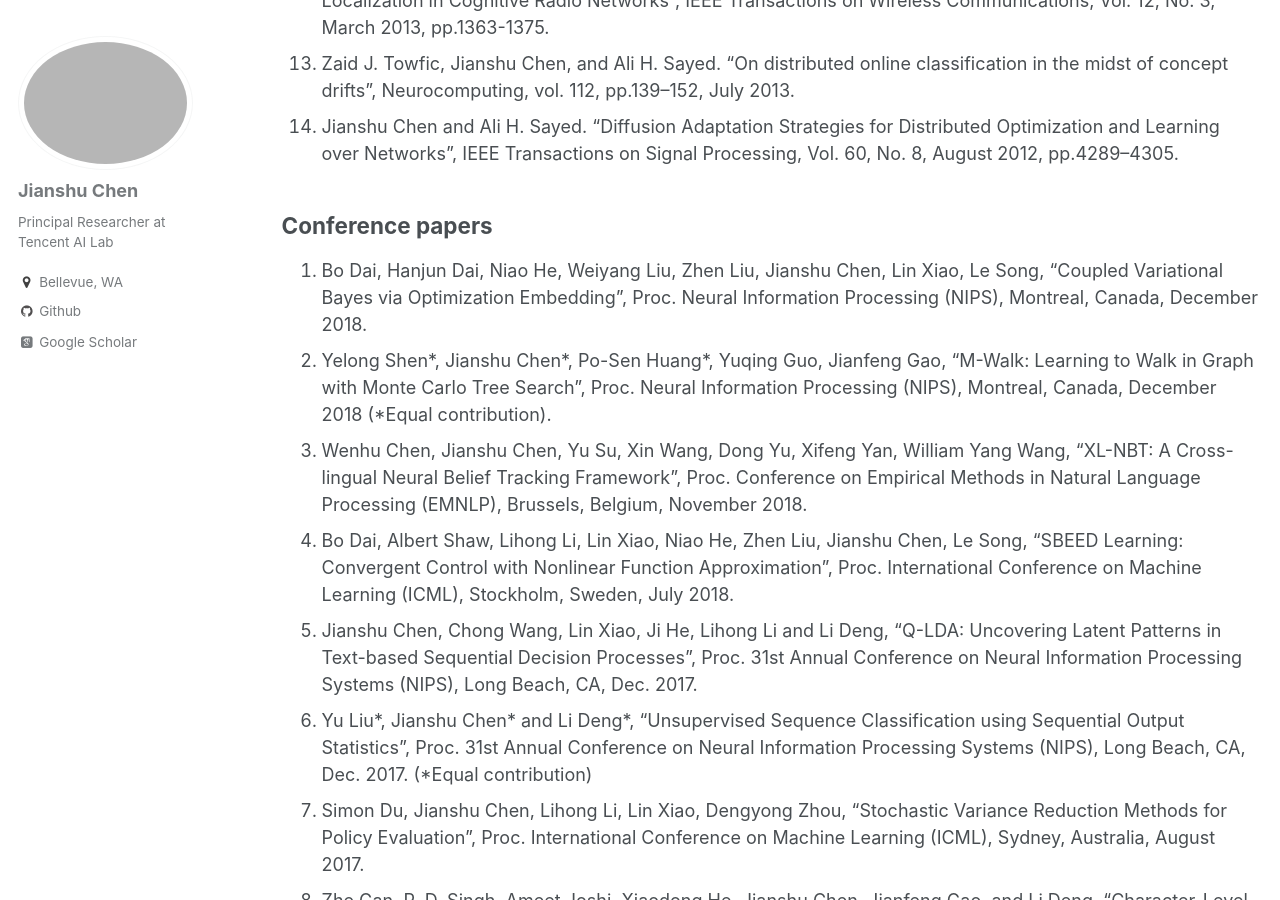
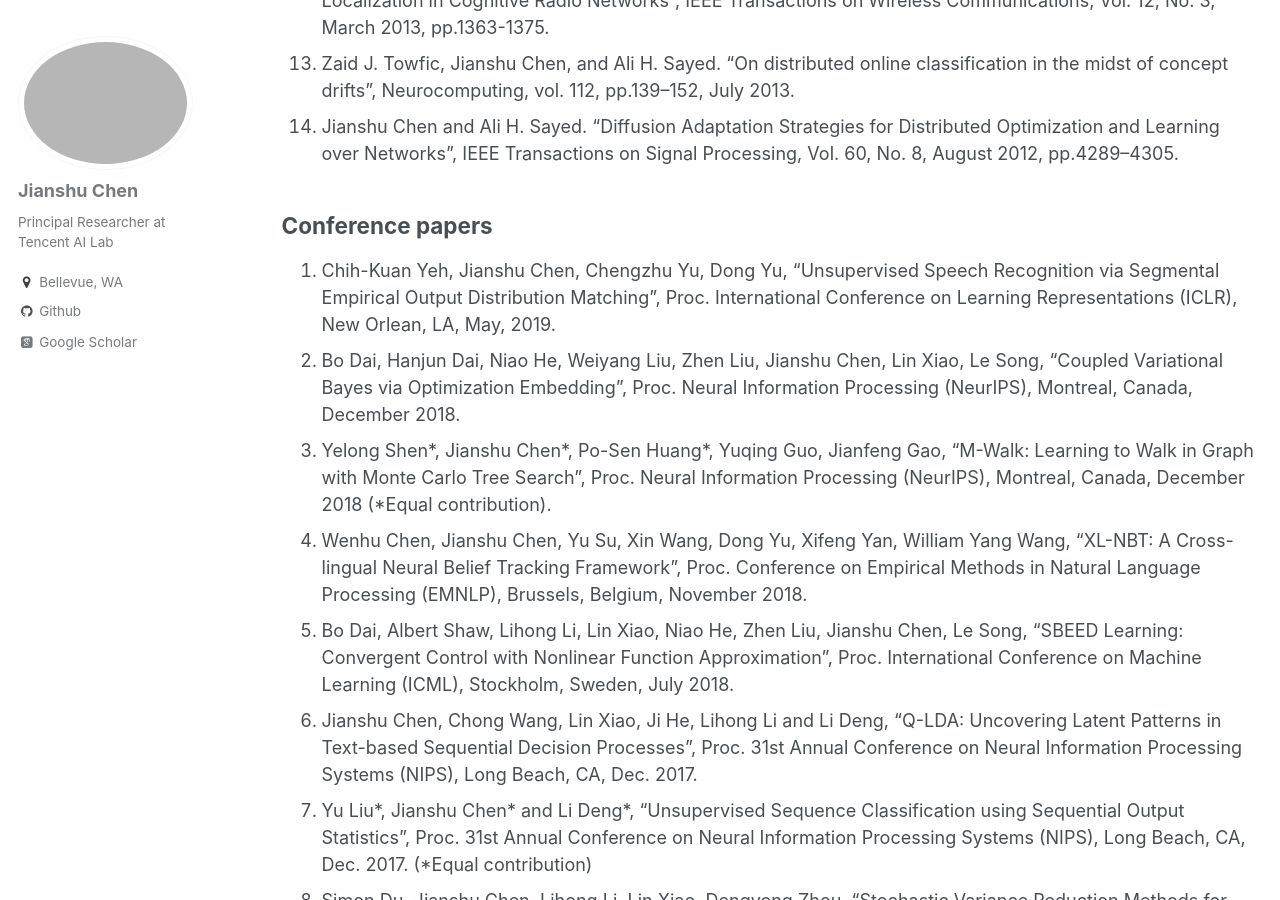
Before and after one commit to chenjianshu/chenjianshu.github.io, a Jekyll site: the page built from _pages/publications.md, in a window 1280 px wide and 900 px high, scrolled down 1104 px. Built offline with Jekyll 4.4.1, drawn with Linux system fonts in a browser that asks for light colours; some web fonts are replaced.

Commit message:
Add ICLR2019 paper in publication

```diff
--- a/_pages/publications.md
+++ b/_pages/publications.md
@@ -22,9 +22,10 @@ author_profile: true
 1. Jianshu Chen and Ali H. Sayed. “Diffusion Adaptation Strategies for Distributed Optimization and Learning over Networks”, IEEE Transactions on Signal Processing, Vol. 60, No. 8, August 2012, pp.4289–4305.
 
 ## Conference papers ##
-1. Bo Dai, Hanjun Dai, Niao He, Weiyang Liu, Zhen Liu, Jianshu Chen, Lin Xiao, Le Song, “Coupled Variational Bayes via Optimization Embedding”, Proc. Neural Information Processing (NIPS), Montreal, Canada, December 2018.
-1. Yelong Shen\*, Jianshu Chen\*, Po-Sen Huang\*, Yuqing Guo, Jianfeng Gao, “M-Walk: Learning to Walk in Graph with Monte Carlo Tree Search”, Proc. Neural Information Processing (NIPS), Montreal, Canada, December 2018 (\*Equal contribution).
-1. Wenhu Chen, Jianshu Chen, Yu Su, Xin Wang, Dong Yu, Xifeng Yan, William Yang Wang, “XL-NBT: A Cross-lingual Neural Belief Tracking Framework”, Proc. Conference on Empirical Methods in Natural Language Processing (EMNLP),  Brussels, Belgium, November 2018.
+1. Chih-Kuan Yeh, Jianshu Chen, Chengzhu Yu, Dong Yu, “Unsupervised Speech Recognition via Segmental Empirical Output Distribution Matching”, Proc. International Conference on Learning Representations (ICLR), New Orlean, LA, May, 2019.
+1. Bo Dai, Hanjun Dai, Niao He, Weiyang Liu, Zhen Liu, Jianshu Chen, Lin Xiao, Le Song, “Coupled Variational Bayes via Optimization Embedding”, Proc. Neural Information Processing (NeurIPS), Montreal, Canada, December 2018.
+1. Yelong Shen\*, Jianshu Chen\*, Po-Sen Huang\*, Yuqing Guo, Jianfeng Gao, “M-Walk: Learning to Walk in Graph with Monte Carlo Tree Search”, Proc. Neural Information Processing (NeurIPS), Montreal, Canada, December 2018 (\*Equal contribution).
+1. Wenhu Chen, Jianshu Chen, Yu Su, Xin Wang, Dong Yu, Xifeng Yan, William Yang Wang, “XL-NBT: A Cross-lingual Neural Belief Tracking Framework”, Proc. Conference on Empirical Methods in Natural Language Processing (EMNLP), Brussels, Belgium, November 2018.
 1. Bo Dai, Albert Shaw, Lihong Li, Lin Xiao, Niao He, Zhen Liu, Jianshu Chen, Le Song, “SBEED Learning: Convergent Control with Nonlinear Function Approximation”, Proc. International Conference on Machine Learning (ICML), Stockholm, Sweden, July 2018.
 1. Jianshu Chen, Chong Wang, Lin Xiao, Ji He, Lihong Li and Li Deng, “Q-LDA: Uncovering Latent Patterns in Text-based Sequential Decision Processes”, Proc. 31st Annual Conference on Neural Information Processing Systems (NIPS), Long Beach, CA, Dec. 2017.
 1. Yu Liu\*, Jianshu Chen\* and Li Deng\*, “Unsupervised Sequence Classification using Sequential Output Statistics”, Proc. 31st Annual Conference on Neural Information Processing Systems (NIPS), Long Beach, CA, Dec. 2017. (\*Equal contribution)
```
